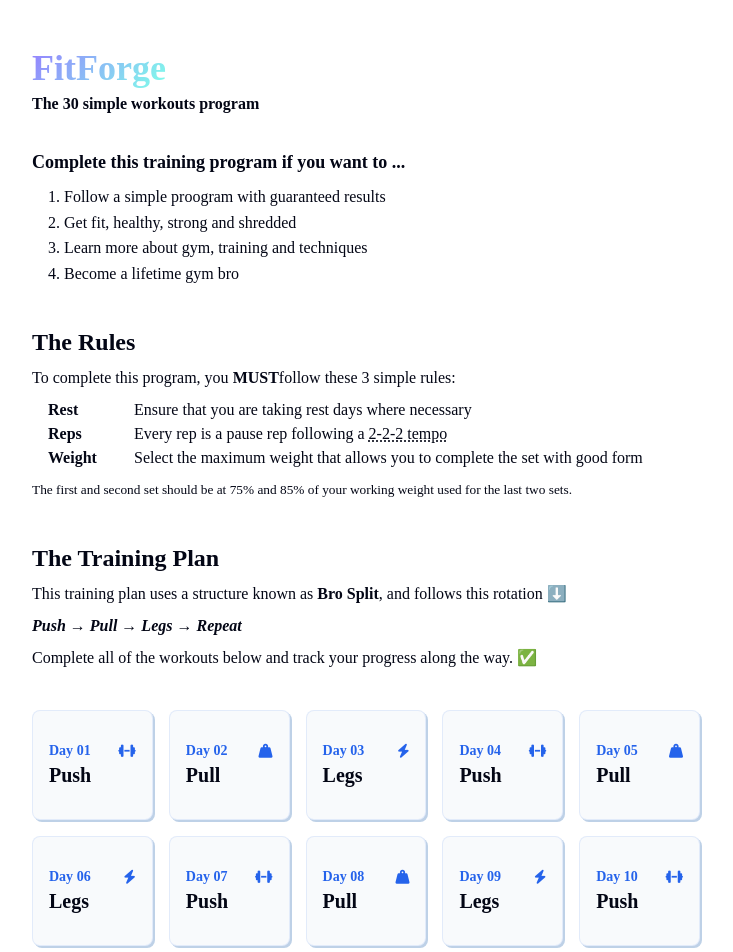
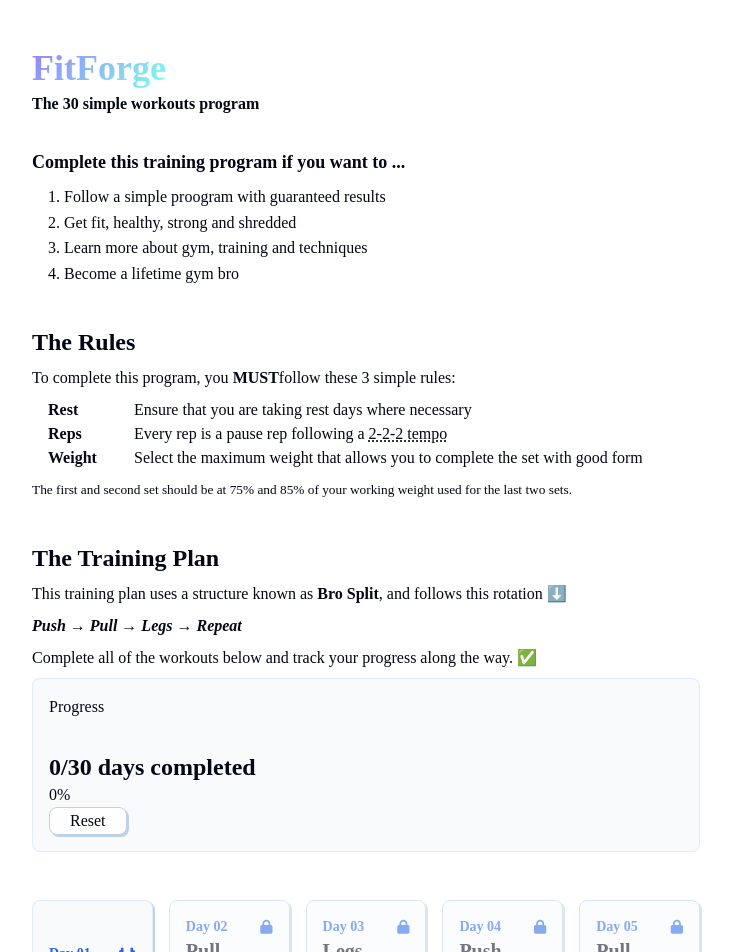
Before and after one commit to Pratyakshya10/FitForge, a React (Vite) app: page / in a window 1280 px wide. Shown: the top 952 px of the page, without its empty margins (274-1007 px from the left). Built offline with nearby package versions, Linux system fonts and the light colour scheme; a web font is replaced by a local one.

Commit message:
feat: add progressive workout unlocking

```diff
--- a/src/components/Grid.jsx
+++ b/src/components/Grid.jsx
@@ -14,15 +14,67 @@ export default function Grid() {
         }
     }, [])
 
-    function handleCompleteWorkout(workoutIndex) {
-        const updatedCompletedWorkouts = [...new Set([...completedWorkouts, workoutIndex])]
+    function saveCompletedWorkouts(updatedCompletedWorkouts) {
+        setCompletedWorkouts(updatedCompletedWorkouts)
+        localStorage.setItem(
+            "completedWorkouts",
+            JSON.stringify(updatedCompletedWorkouts)
+        )
+    }
 
-        setCompletedWorkouts(updatedCompletedWorkouts)
-        localStorage.setItem("completedWorkouts", JSON.stringify(updatedCompletedWorkouts))
+    function handleCompleteWorkout(workoutIndex, workoutData) {
+        localStorage.setItem(
+            `workoutData-${workoutIndex}`,
+            JSON.stringify(workoutData)
+        )
+
+        const updatedCompletedWorkouts = [
+            ...new Set([...completedWorkouts, workoutIndex]),
+        ]
+
+        saveCompletedWorkouts(updatedCompletedWorkouts)
         setSelectedWorkout(null)
     }
 
+    function handleResetProgress() {
+        const confirmReset = window.confirm(
+            "Are you sure you want to reset all workout progress?"
+        )
+
+        if (!confirmReset) return
+
+        localStorage.clear()
+        setCompletedWorkouts([])
+        setSelectedWorkout(null)
+    }
+
+    const totalWorkouts = Object.keys(training_plan).length
+    const completedCount = completedWorkouts.length
+    const progressPercentage = Math.round((completedCount / totalWorkouts) * 100)
+
     return (
+        <>
+            <div className="progress-card card">
+                <div>
+                    <p>Progress</p>
+                    <h3>
+                        {completedCount}/{totalWorkouts} days completed
+                    </h3>
+                </div>
+
+                <div className="progress-actions">
+                    <p>{progressPercentage}%</p>
+                    <button onClick={handleResetProgress}>Reset</button>
+                </div>
+            </div>
+
+            <div className="progress-bar">
+                <div
+                    className="progress-fill"
+                    style={{ width: `${progressPercentage}%` }}
+                ></div>
+            </div>
+
             <div className="training-grid-plan">
                 {Object.keys(training_plan).map((workout, workoutIndex) => {
                     const type =
@@ -39,16 +91,24 @@ export default function Grid() {
                             ? "0" + (workoutIndex + 1)
                             : workoutIndex + 1
 
-                const icon =
-                    workoutIndex % 3 === 0 ? (
+                    const isCompleted = completedWorkouts.includes(workoutIndex)
+
+                    const isUnlocked =
+                        workoutIndex === 0 ||
+                        completedWorkouts.includes(workoutIndex - 1) ||
+                        isCompleted
+
+                    const icon = isCompleted ? (
+                        <i className="fa-solid fa-check"></i>
+                    ) : !isUnlocked ? (
+                        <i className="fa-solid fa-lock"></i>
+                    ) : workoutIndex % 3 === 0 ? (
                         <i className="fa-solid fa-dumbbell"></i>
                     ) : workoutIndex % 3 === 1 ? (
                         <i className="fa-solid fa-weight-hanging"></i>
                     ) : (
                         <i className="fa-solid fa-bolt"></i>
                     )
-
-                const isCompleted = completedWorkouts.includes(workoutIndex)
 
                     if (workoutIndex === selectedWorkout) {
                         return (
@@ -60,32 +120,38 @@ export default function Grid() {
                                 dayNum={dayNum}
                                 icon={icon}
                                 closeWorkout={() => setSelectedWorkout(null)}
-                            completeWorkout={() => handleCompleteWorkout(workoutIndex)}
+                                completeWorkout={handleCompleteWorkout}
                             />
                         )
                     }
 
                     return (
                         <button
-                        className={`card plan-card ${isCompleted ? "completed" : ""}`}
+                            className={`card plan-card ${
+                                !isUnlocked ? "inactive" : ""
+                            } ${isCompleted ? "completed" : ""}`}
                             key={workoutIndex}
+                            disabled={!isUnlocked}
                             onClick={() => setSelectedWorkout(workoutIndex)}
                         >
                             <div className="plan-card-header">
                                 <p>Day {dayNum}</p>
-                            {isCompleted ? (
-                                <i className="fa-solid fa-check"></i>
-                            ) : (
-                                icon
-                            )}
+                                {icon}
                             </div>
 
                             <h4>
                                 <b>{type}</b>
                             </h4>
+
+                            {!isUnlocked && (
+                                <small>Complete previous day first</small>
+                            )}
+
+                            {isCompleted && <small>Completed</small>}
                         </button>
                     )
                 })}
             </div>
+        </>
     )
 }
```
Lines whose indentation alone changed are shown as unchanged.
